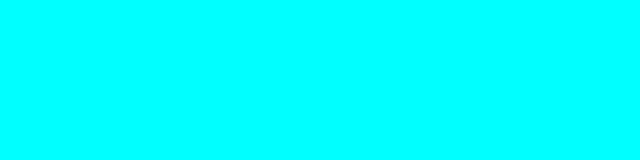
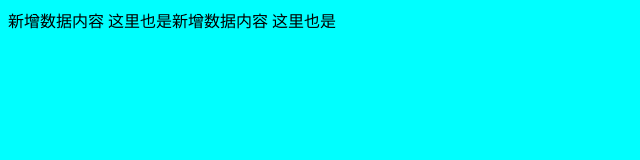
Before and after one commit to AlierQ/GitTest, a plain HTML site: page index.html in a window 1280 px wide. Shown: the whole page, without its empty margins (0-640 px from the left). Drawn offline with Linux system fonts and the light colour scheme.

Commit message:
新增了一些内容

```diff
--- a/index.html
+++ b/index.html
@@ -10,7 +10,9 @@
 </head>
 
 <body>
-
+    新增数据内容
+    这里也是新增数据内容
+    这里也是
 </body>
 
 </html>
```
